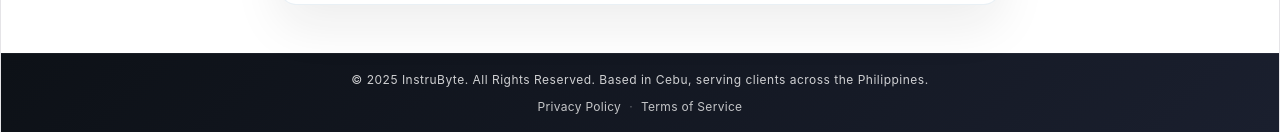
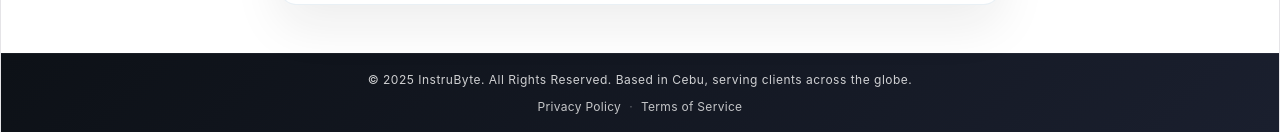
Before and after one commit to LoydAMT/instrubyte, a React (Vite) app: page / in a window 1280 px wide. Shown: the part 5329-5461 px from the top of the page. Built offline with nearby package versions, Linux system fonts and the light colour scheme.

Commit message:
update footer

```diff
--- a/src/components/Footer.tsx
+++ b/src/components/Footer.tsx
@@ -3,7 +3,7 @@ import React from 'react';
 const Footer: React.FC = () => {
   return (
     <footer className="footer-container">
-      <p className="footer-text">&copy; 2025 InstruByte. All Rights Reserved. Based in Cebu, serving clients across the Philippines.</p>
+      <p className="footer-text">&copy; 2025 InstruByte. All Rights Reserved. Based in Cebu, serving clients across the globe.</p>
       <nav className="footer-links" aria-label="Legal">
         <a href="/privacy-policy/">Privacy Policy</a>
         <span aria-hidden="true">&middot;</span>
```
